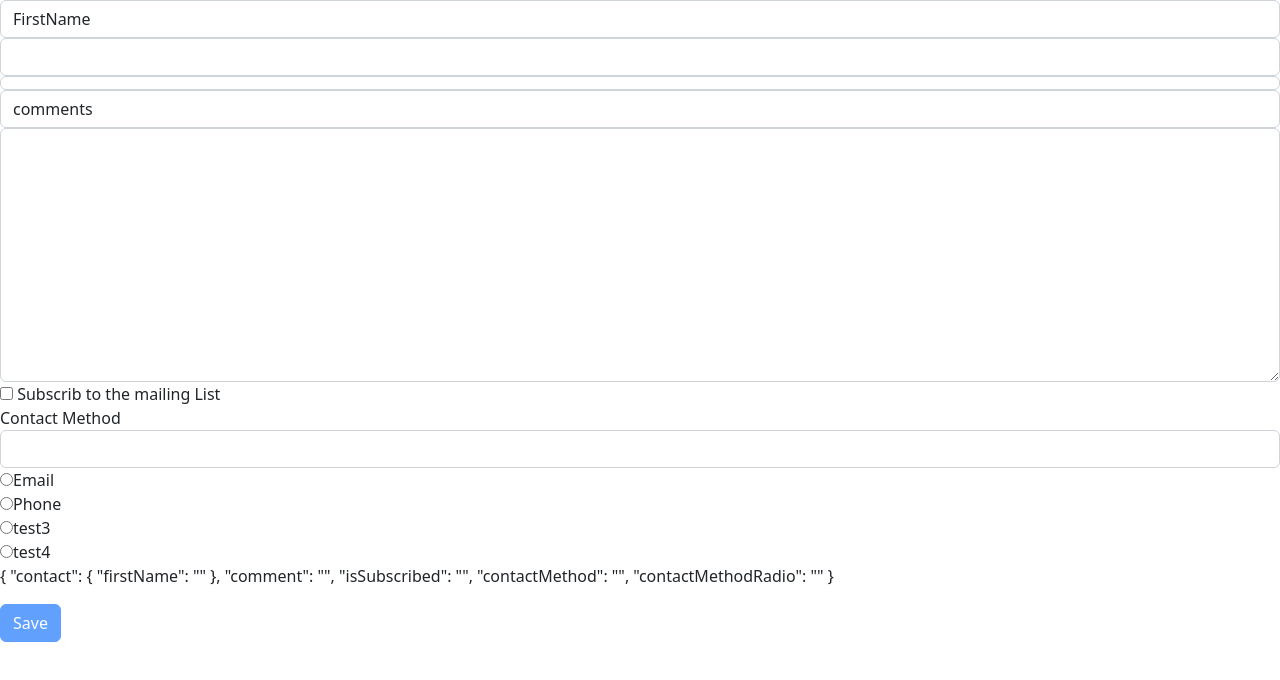
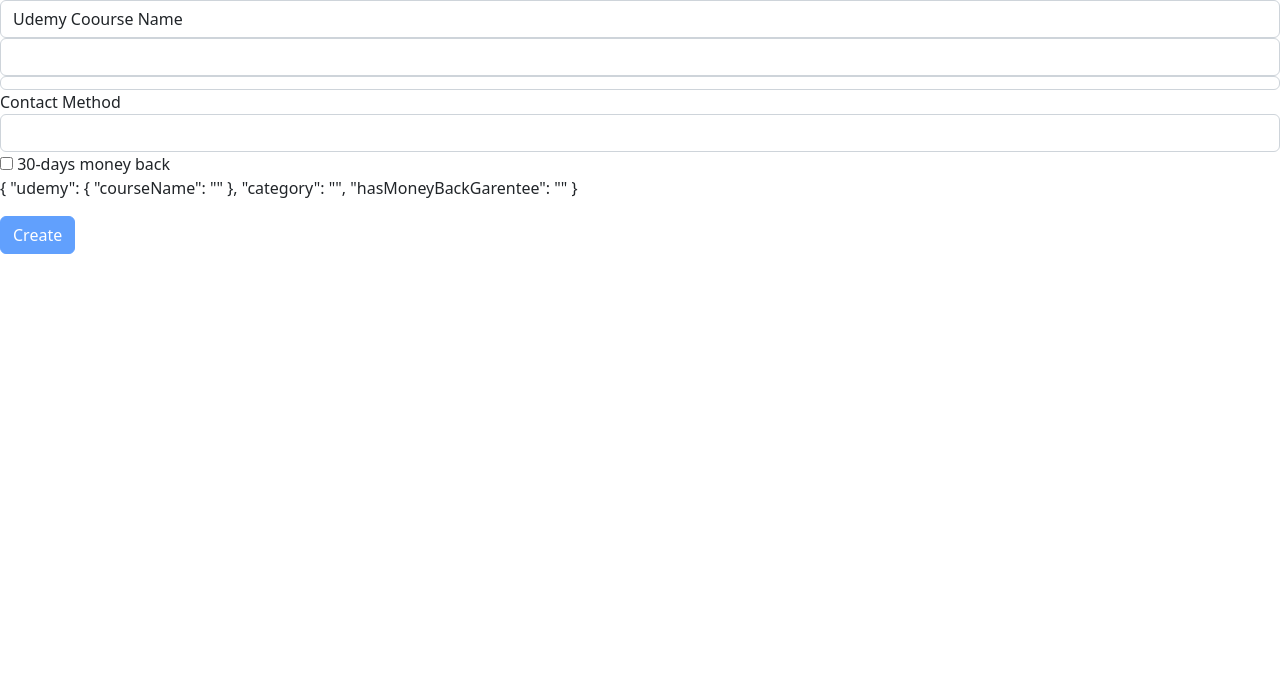
Before and after one commit to coderNet2021/AngularMosh, an Angular app: page / in a window 1280 px wide. Shown: the top 680 px of the page. Built offline with nearby package versions, Linux system fonts and the light colour scheme.

Commit message:
udemy course form template form

```diff
--- a/src/app/app.component.html
+++ b/src/app/app.component.html
@@ -7,4 +7,5 @@
 <!-- <app-like [likesCount]="tweet.likesCount" [isActive]="tweet.isLiked"></app-like> -->
 <!-- <app-zippy title="shipping Details">Shipping Details Content</app-zippy> -->
 
-<app-contact-form></app-contact-form>
+<!-- <app-contact-form></app-contact-form> -->
+<app-udemy-courses-form></app-udemy-courses-form>
--- a/src/app/app.module.ts
+++ b/src/app/app.module.ts
@@ -9,6 +9,7 @@
 import { LikeComponent } from './likeComponentTwitter/like/like.component';
 import { ZippyComponent } from './zippy/zippy.component';
 import { ContactFormComponent } from './contact-form/contact-form.component';
+import { UdemyCoursesFormComponent } from './udemy-courses-form/udemy-courses-form.component';
 
 @NgModule({
   declarations: [
@@ -18,7 +19,8 @@
     TitleCasePipe,
     LikeComponent,
     ZippyComponent,
-    ContactFormComponent
+    ContactFormComponent,
+    UdemyCoursesFormComponent
   ],
   imports: [
     BrowserModule,
--- /dev/null
+++ b/src/app/udemy-courses-form/udemy-courses-form.component.html
@@ -0,0 +1,62 @@
+<form #f="ngForm" (ngSubmit)="submit(f.value)">
+  <div ngModelGroup="udemy" #udemyCourse="ngModelGroup">
+    <div class="form-group">
+      <label for="courseName" class="form-control">Udemy Coourse Name</label>
+      <input
+        type="text"
+        id="courseName"
+        class="form-control"
+        required
+        minlength="5"
+        ngModel
+        name="courseName"
+        #courseName="ngModel"
+      />
+      <div
+        class="alert alert-danger"
+        *ngIf="courseName.touched && !courseName.valid"
+      >
+        <div *ngIf="courseName.errors?.['minlength']">
+          the field must have
+          {{courseName.errors?.['minlength'].requiredLength}} characters
+        </div>
+
+        <div *ngIf="courseName.errors?.['required']">
+          the course name is required
+        </div>
+      </div>
+      <div class="form-control"></div>
+    </div>
+  </div>
+
+  <div class="form-group">
+    <label for="category">Contact Method</label>
+    <select
+      required
+      ngModel
+      name="category"
+      id="category"
+      #category="ngModel"
+      class="form-control"
+    >
+      <option value=""></option>
+      <option *ngFor="let c of categories" [value]="c.id">
+        {{ c.name }}
+      </option>
+    </select>
+    <div
+      *ngIf="category.touched && category.invalid"
+      class="alert alert-danger"
+    >
+      the categorie is required
+    </div>
+  </div>
+  <div class="checkbox">
+    <label>
+      <input type="checkbox" ngModel name="hasMoneyBackGarentee" /> 30-days
+      money back
+    </label>
+  </div>
+  <p>{{ f.value | json }}</p>
+  <button class="btn btn-primary" [disabled]="!f.valid">Create</button>
+</form>
--- /dev/null
+++ b/src/app/udemy-courses-form/udemy-courses-form.component.ts
@@ -0,0 +1,18 @@
+import { Component } from '@angular/core';
+
+@Component({
+  selector: 'app-udemy-courses-form',
+  templateUrl: './udemy-courses-form.component.html',
+  styleUrls: ['./udemy-courses-form.component.css']
+})
+export class UdemyCoursesFormComponent {
+  categories =[
+    {id: 1 , name : 'categorie 1 '},
+    {id: 2 , name : 'categorie 2 '},
+    {id: 3 , name : 'categorie 3 '},
+    {id: 4 , name : 'categorie 4 '},
+  ];
+  submit(course:any){
+console.log(course);
+  }
+}
```
Also changed, not shown: src/app/udemy-courses-form/udemy-courses-form.component.css (added), 1 other file (tests, documents, lock files or other folders).
